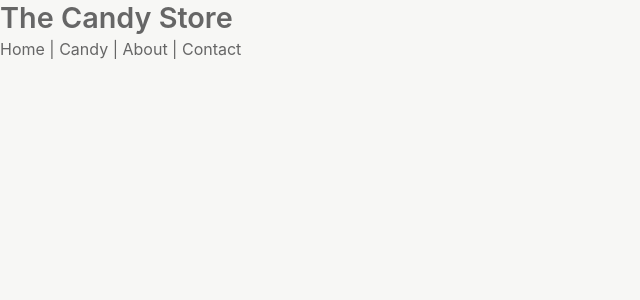
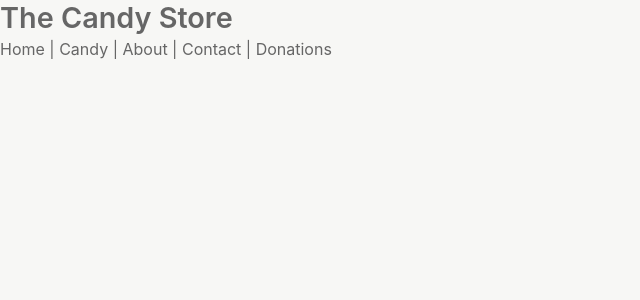
Before and after one commit to jojo342/php-mqsql-book, a PHP site: page /section_a/c02/includes/header.php in a window 1280 px wide. Shown: the top 300 px of the page, without its empty margins (0-640 px from the left). Run offline with PHP 8.4, Linux system fonts and the light colour scheme.

Commit message:
Add a new link to the navigation in header.php

```diff
--- a/section_a/c02/includes/header.php
+++ b/section_a/c02/includes/header.php
@@ -10,5 +10,6 @@
       <a href="index.php">Home</a> |
       <a href="candy.php">Candy</a> |
       <a href="about.php">About</a> |
-      <a href="contact.php">Contact</a>
+      <a href="contact.php">Contact</a> |
+      <a href="donations.php">Donations</a>
     </nav>
```
